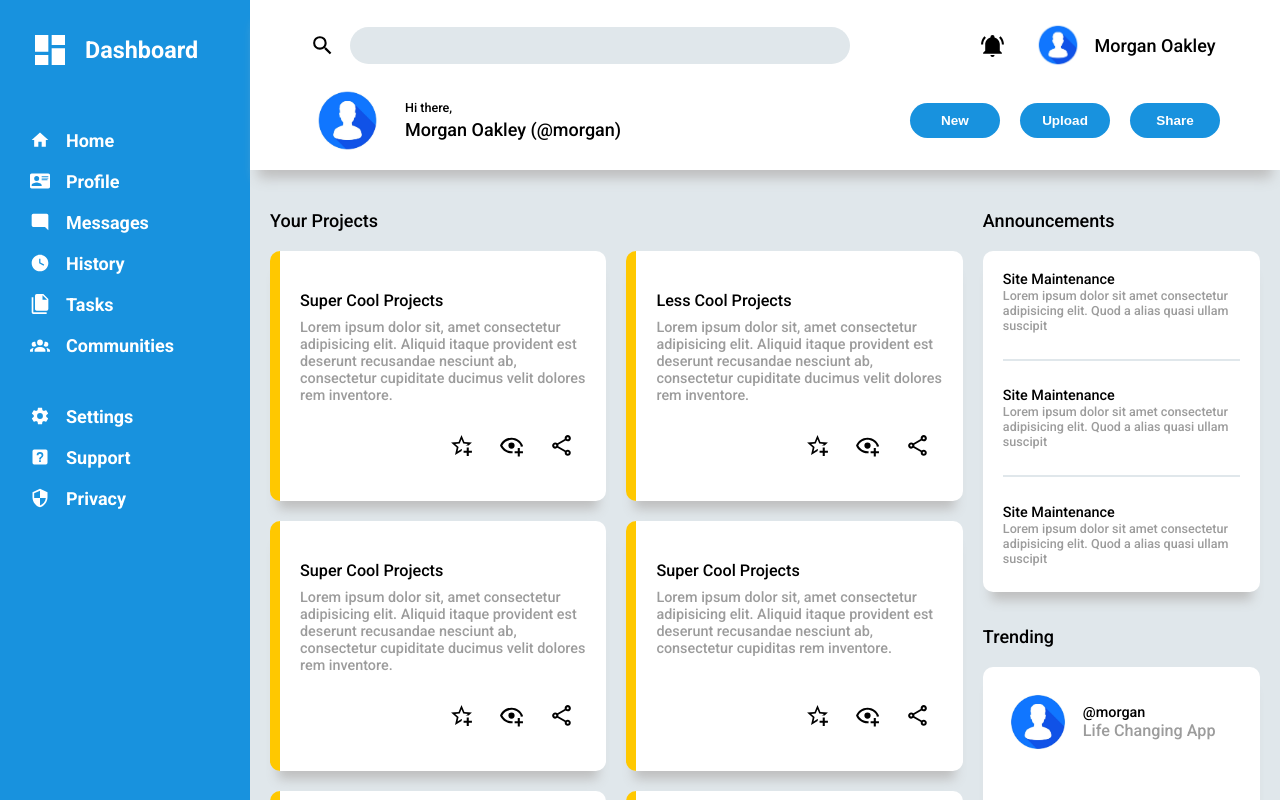
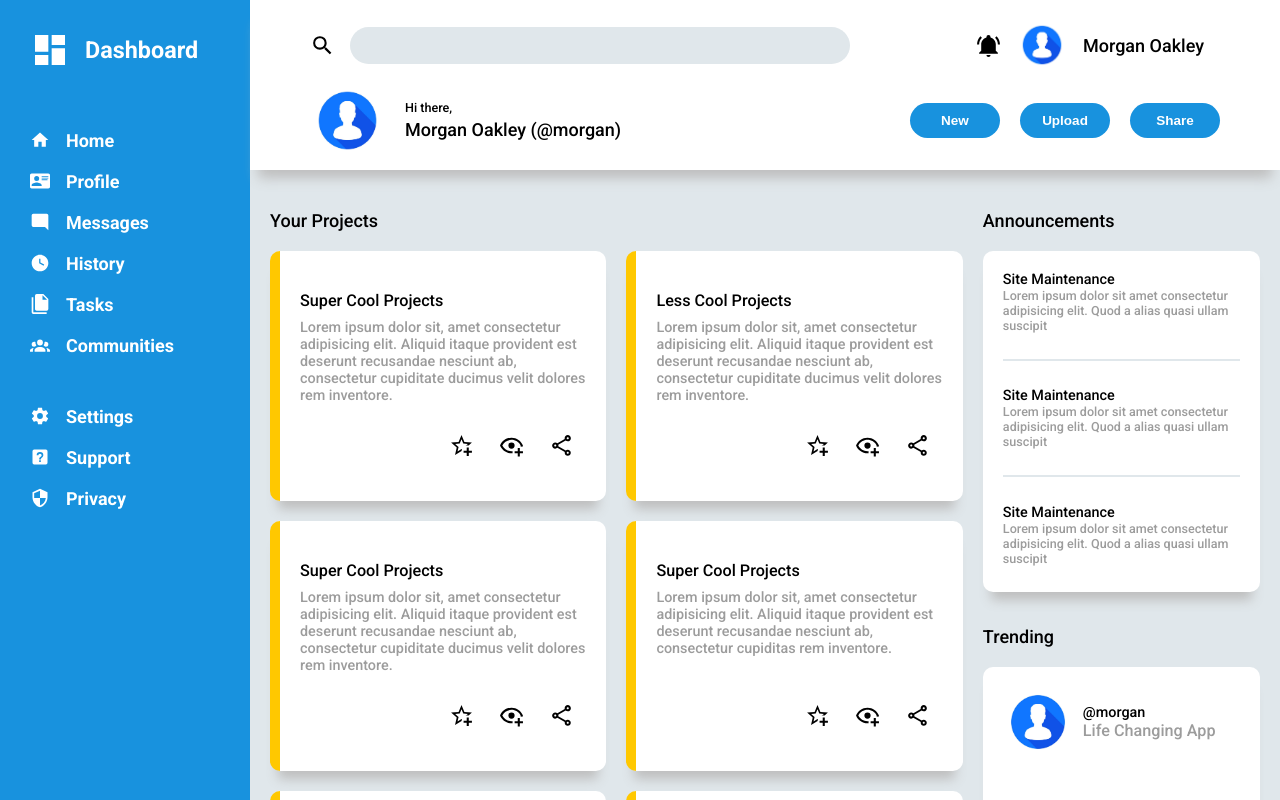
Before and after one commit to Braumski/odin-dashboard, a plain HTML site: page index.html in a window 1280 px wide. Shown: the top 800 px of the page. Drawn offline with Linux system fonts and the light colour scheme.

Commit message:
the flex is better

```diff
--- a/styles.scss
+++ b/styles.scss
@@ -146,10 +146,10 @@ img {
       }
 
       .user-nav {
-        display: grid;
-        grid-template-columns: 1fr 1fr 2fr;
+        display: flex;
         align-items: center;
         justify-content: center;
+        gap: 16px;
         > li > img {
           width: 50px;
           height: 50px;
```
Also changed, not shown: styles.css, 1 other file.
